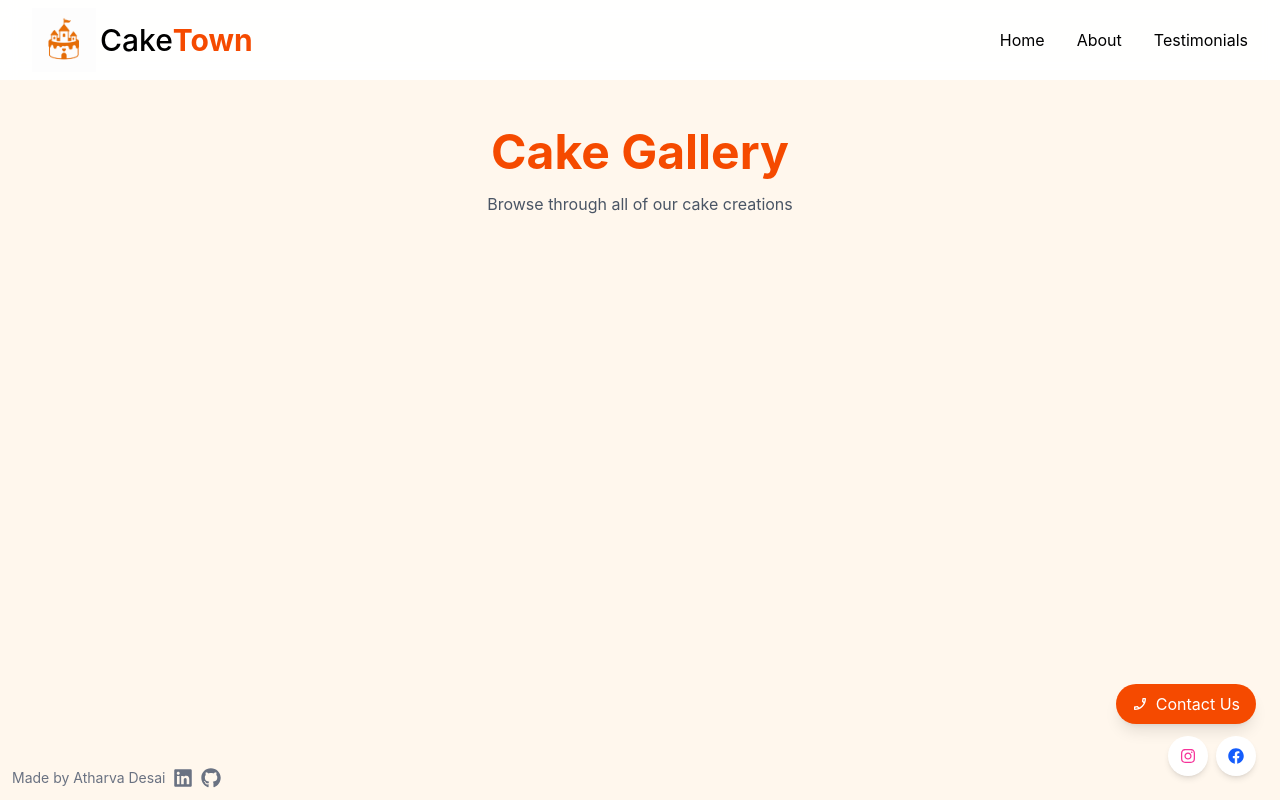
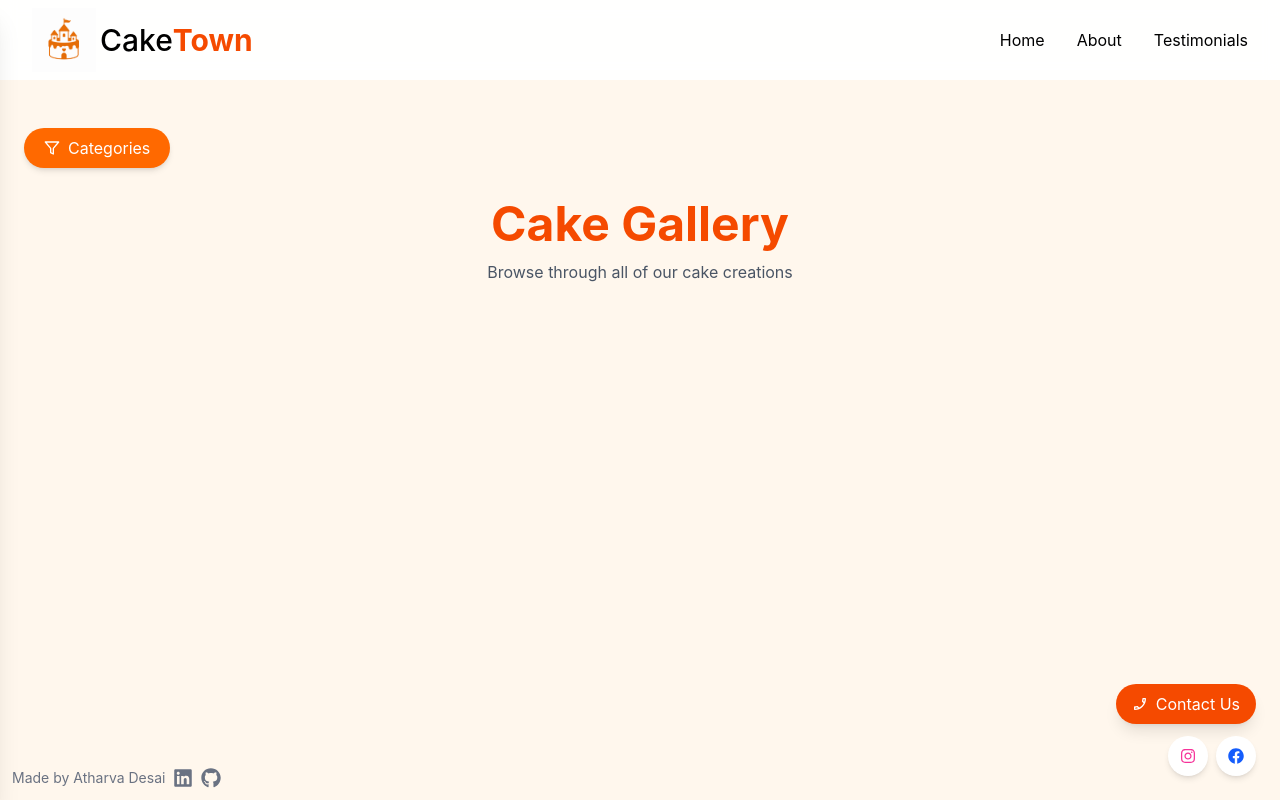
Before and after one commit to atharvadesai167/Cake-Town, a React (Vite) app: page /gallery in a window 1280 px wide. Built offline with nearby package versions, Linux system fonts and the light colour scheme.

Commit message:
Add the Gallery page and categories button

```diff
--- a/src/pages/Gallery.jsx
+++ b/src/pages/Gallery.jsx
@@ -1,21 +1,97 @@
+import { useState } from "react";
 import Navbar from "../components/Navbar";
+import { FiFilter } from "react-icons/fi";
 
 export default function Gallery() {
+
+    const categories = [
+        "All",
+        "Birthday",
+        "Wedding Anniversary",
+        "Event",
+    ];
+
+    const [activeCategory, setActiveCategory] = useState("All");
+    const [menuOpen, setMenuOpen] = useState(false);
+
     return (
-        <div className="min-h-screen bg-orange-50">
+        <div className="min-h-screen bg-orange-50 relative overflow-hidden">
+
             <Navbar />
 
             <div className="pt-32 px-6">
+
+                {/* FILTER BUTTON */}
+                <div className="flex justify-start mb-8">
+                    <button
+                        onClick={() => setMenuOpen(true)}
+                        className="flex items-center gap-2 bg-orange-500 text-white px-5 py-2 rounded-full shadow-md hover:bg-orange-600 transition"
+                    >
+                        <FiFilter />
+                        Categories
+                    </button>
+                </div>
+
+                {/* TITLE */}
                 <h1 className="text-5xl font-bold text-center text-orange-600">
                     Cake Gallery
                 </h1>
 
-                <p className="text-center mt-4 text-gray-600">
+                <p className="text-center mt-3 text-gray-600">
                     Browse through all of our cake creations
                 </p>
 
             </div>
 
+            {/* DARK OVERLAY */}
+            {menuOpen && (
+                <div
+                    className="fixed inset-0 bg-black/40 z-40"
+                    onClick={() => setMenuOpen(false)}
+                />
+            )}
+
+            {/* LEFT SLIDE PANEL */}
+            <div
+                className={`
+                    fixed top-0 left-0 h-full w-72 bg-white shadow-xl z-50
+                    transform transition-transform duration-300
+                    ${menuOpen ? "translate-x-0" : "-translate-x-full"}
+                `}
+            >
+                <div className="p-6">
+
+                    <h2 className="text-xl font-bold mb-6 text-gray-800">
+                        Categories
+                    </h2>
+
+                    <div className="flex flex-col gap-3">
+
+                        {categories.map((cat) => (
+                            <button
+                                key={cat}
+                                onClick={() => {
+                                    setActiveCategory(cat);
+                                    setMenuOpen(false);
+                                }}
+                                className={`
+                                    px-4 py-2 rounded-lg text-left transition
+                                    ${
+                                        activeCategory === cat
+                                            ? "bg-orange-500 text-white shadow-md"
+                                            : "bg-orange-50 hover:bg-orange-100"
+                                    }
+                                `}
+                            >
+                                {cat}
+                            </button>
+                        ))}
+
+                    </div>
+
+                </div>
+            </div>
+
         </div>
     );
 }
```
